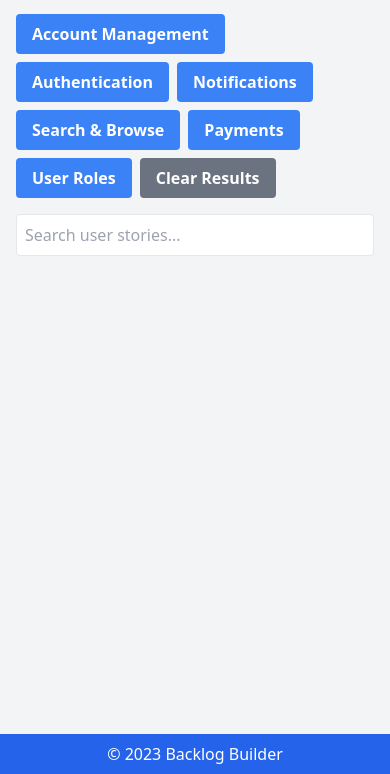
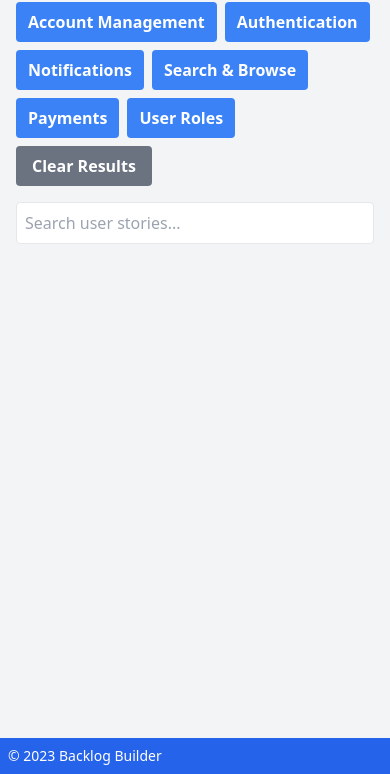
Before and after one commit to gptkitty/gptkitty.github.io, a plain HTML site: page index.html in a window 390 px wide. Shown: the part 70-844 px from the top of the page. Drawn offline with nearby package versions, Linux system fonts and the light colour scheme.

Commit message:
responsive design

```diff
--- a/index.html
+++ b/index.html
@@ -21,25 +21,25 @@
 
 <body class="bg-gray-100">
     <header class="bg-blue-600 text-white text-center p-4">
-        <h1 class="text-3xl font-bold">Backlog Builder</h1>
+        <h1 class="text-2xl md:text-3xl font-bold">Backlog Builder</h1>
     </header>
-    <main class="p-4">
-        <div id="toast" class="hidden fixed top-30 right-10 bg-green-500 text-white py-3 px-4 rounded-xl">Story copied to clipboard!</div>
+    <main class="px-4 py-2 md:p-4">
+        <div id="toast" class="hidden fixed top-5 right-5 bg-green-500 text-white py-2 px-4 rounded-lg">Story copied to clipboard!</div>
         <div id="filters" class="flex flex-wrap gap-2 mb-4">
             <!-- Updated button classes -->
-            <button class="bg-blue-500 hover:bg-blue-700 text-white font-bold py-2 px-4 rounded filter-btn" data-filter="Account Management">Account Management</button>
-            <button class="bg-blue-500 hover:bg-blue-700 text-white font-bold py-2 px-4 rounded filter-btn" data-filter="Authentication">Authentication</button>
-            <button class="bg-blue-500 hover:bg-blue-700 text-white font-bold py-2 px-4 rounded filter-btn" data-filter="Notifications">Notifications</button>
-            <button class="bg-blue-500 hover:bg-blue-700 text-white font-bold py-2 px-4 rounded filter-btn" data-filter="Search & Browse">Search & Browse</button>
-            <button class="bg-blue-500 hover:bg-blue-700 text-white font-bold py-2 px-4 rounded filter-btn" data-filter="Payments">Payments</button>
-            <button class="bg-blue-500 hover:bg-blue-700 text-white font-bold py-2 px-4 rounded filter-btn" data-filter="User Roles">User Roles</button>
-            <button class="bg-gray-500 hover:bg-gray-700 text-white font-bold py-2 px-4 rounded filter-btn" id="clearFilter">Clear Results</button>
+            <button class="bg-blue-500 hover:bg-blue-700 text-white font-bold py-2 px-3 md:px-4 rounded filter-btn" data-filter="Account Management">Account Management</button>
+            <button class="bg-blue-500 hover:bg-blue-700 text-white font-bold py-2 px-3 md:px-4 rounded filter-btn" data-filter="Authentication">Authentication</button>
+            <button class="bg-blue-500 hover:bg-blue-700 text-white font-bold py-2 px-3 md:px-4 rounded filter-btn" data-filter="Notifications">Notifications</button>
+            <button class="bg-blue-500 hover:bg-blue-700 text-white font-bold py-2 px-3 md:px-4 rounded filter-btn" data-filter="Search & Browse">Search & Browse</button>
+            <button class="bg-blue-500 hover:bg-blue-700 text-white font-bold py-2 px-3 md:px-4 rounded filter-btn" data-filter="Payments">Payments</button>
+            <button class="bg-blue-500 hover:bg-blue-700 text-white font-bold py-2 px-3 md:px-4 rounded filter-btn" data-filter="User Roles">User Roles</button>
+            <button class="bg-gray-500 hover:bg-gray-700 text-white font-bold py-2 px-4 md:px-4 rounded filter-btn" id="clearFilter">Clear Results</button>
             <!-- Repeat for other buttons -->
         </div>
         <input type="text" id="searchBox" class="w-full p-2 mb-4 border rounded" placeholder="Search user stories...">
         <div id="results" class="space-y-4"></div>
     </main>
-    <footer class="fixed bottom-0 w-full text-center bg-blue-600 text-white p-2 mt-4">
+    <footer class="fixed bottom-0 w-full bg-blue-600 text-white text-sm p-2 mt-4">
         <p>© 2023 Backlog Builder</p>
     </footer>
     <script type="module" src="search.js"></script>
```
